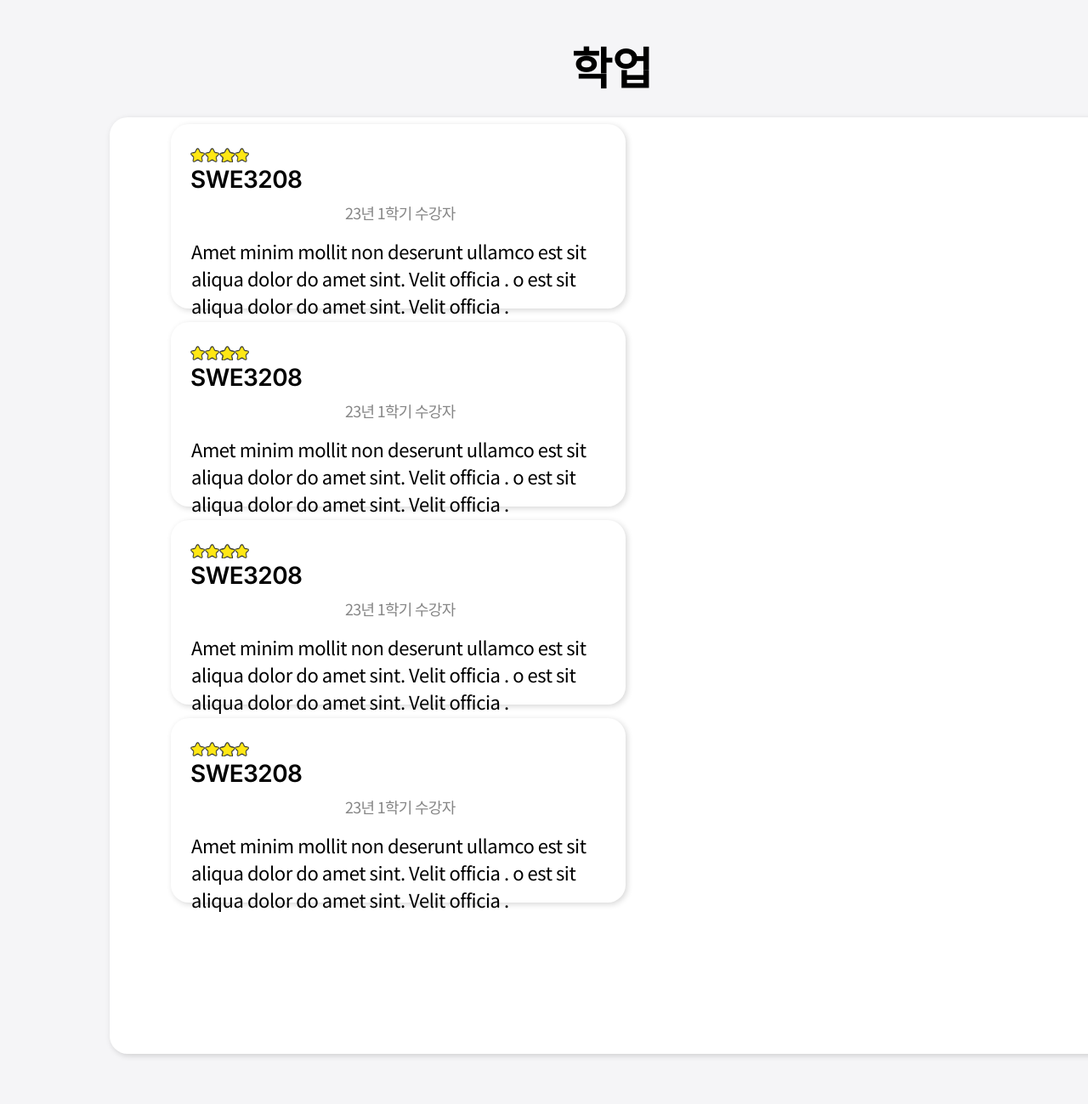
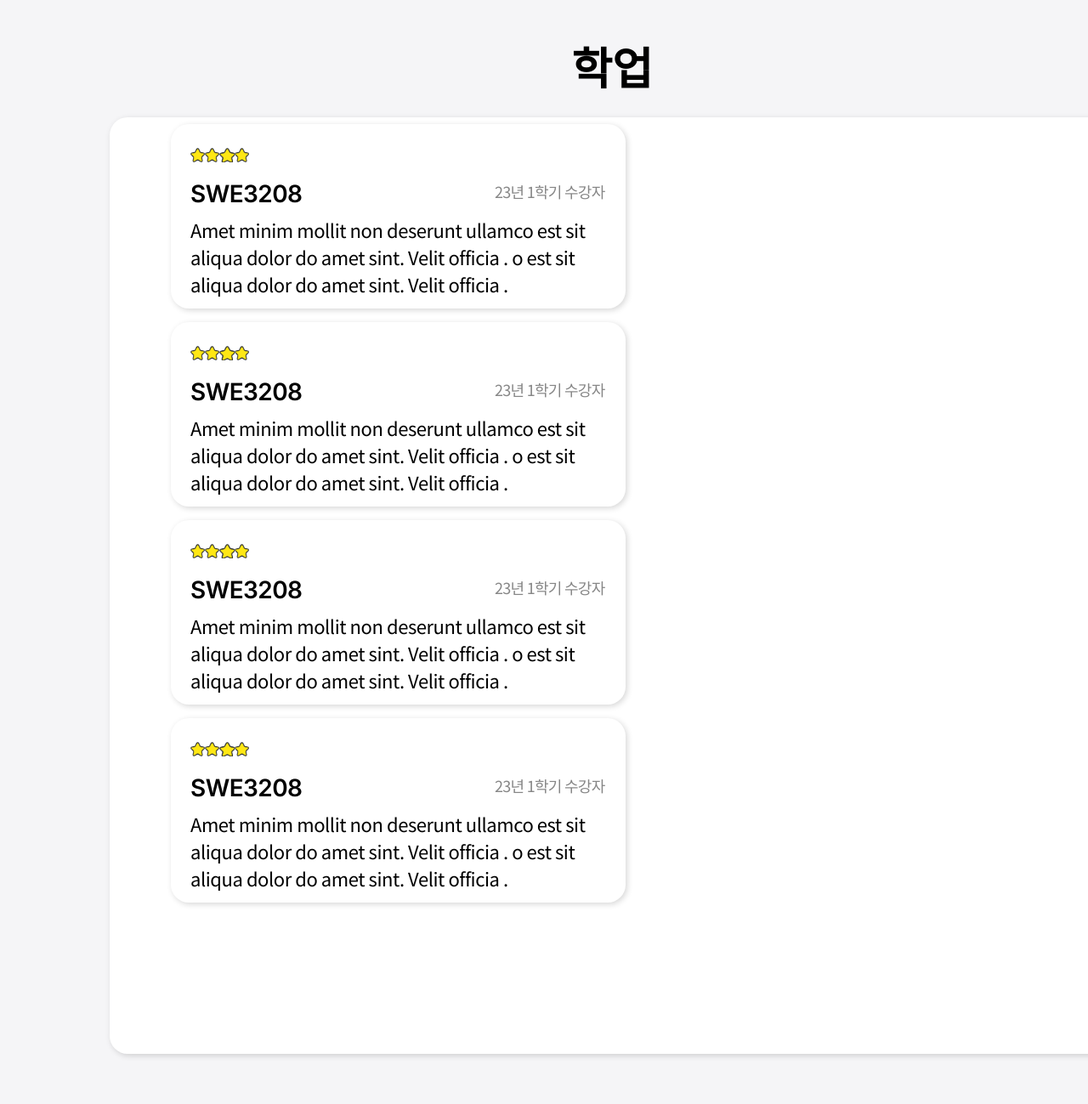
Before and after one commit to viroovr/skkuexs, a Django app: page /forums/1/courses in a window 1280 px wide; the page is wider, and only the part inside the window is pictured. Shown: the part 224-1523 px from the top of that part at 85% size. Run offline with Django 4.2, Linux system fonts and the light colour scheme.

Commit message:
forums.css modified again

```diff
--- a/static/forums.css
+++ b/static/forums.css
@@ -237,6 +237,11 @@
         margin-top : 40;
 
 }
+.title_and_date{
+    width : 100%;
+    display: flex;
+    flex-direction: row;
+}
 
 .course_content{
 
@@ -314,12 +319,10 @@
       }
 
 
-  .course_item_content{
+      .course_item_content{
         width: 30.5rem;
         height: 5.063rem;
-        flex-grow: 0;
-        margin: 1.25rem 0 0 0.063rem;
-        font-family: "Noto Sans KR";
+        font-family: 'Noto Sans KR', sans-serif;
         font-size: 1.375rem;
         font-weight: normal;
         font-stretch: normal;
@@ -330,6 +333,9 @@
         color: #000;
       }
 
+      .course_item_rank{
+
+      }
       .preparation_header {
         display: flex;
         justify-content: center;
```
